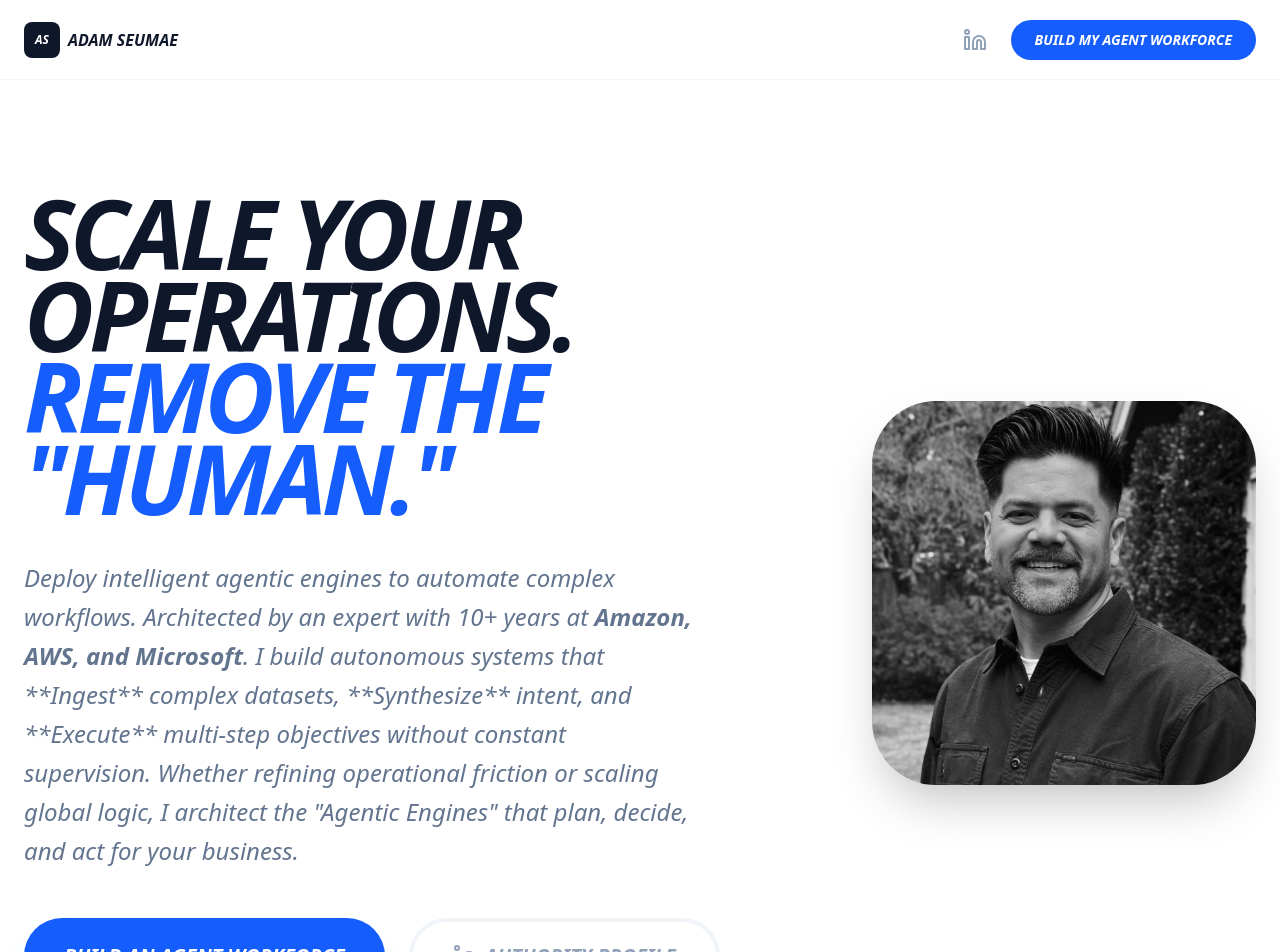
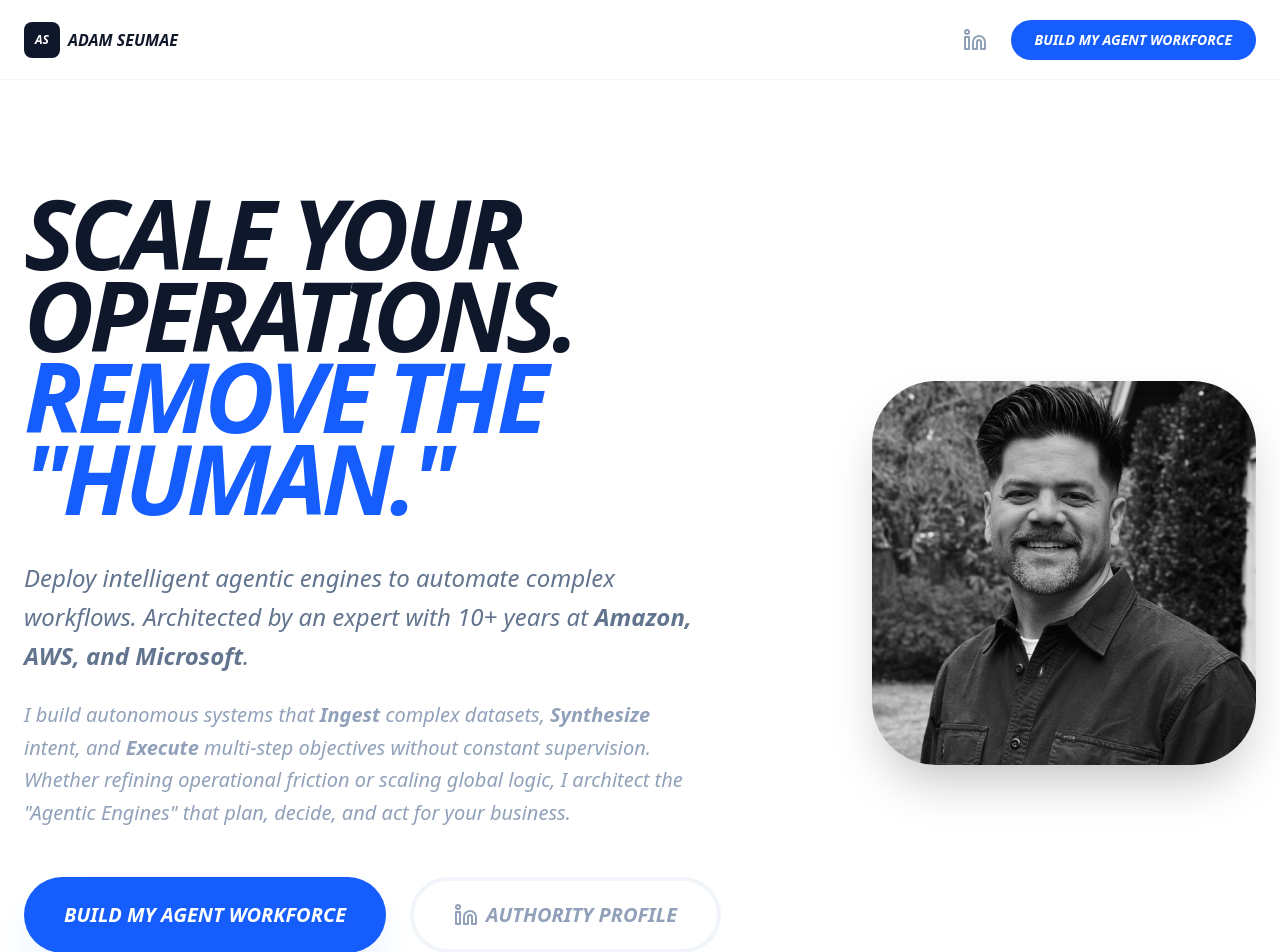
Before and after one commit to bombayway-png/portfolio-2026, a Next.js app: page / in a window 1280 px wide. Shown: the top 952 px of the page. Built offline with nearby package versions, Linux system fonts and the light colour scheme.

Commit message:
Update page.tsx

```diff
--- a/app/page.tsx
+++ b/app/page.tsx
@@ -54,19 +54,22 @@ export default function Home() {
       </nav>
 
       <main className="max-w-7xl mx-auto px-6 pt-48 pb-24 text-left">
-        {/* --- Hero Section --- */}
+        {/* --- Hero Section with Expanded Narrative --- */}
         <section className="flex flex-col md:flex-row gap-16 items-center mb-32">
           <div className="flex-1">
             <h1 className="text-6xl md:text-8xl font-black tracking-tighter leading-[0.85] mb-10 italic uppercase">
               Scale Your Operations. <br />
               <span className="text-blue-600">Remove the &quot;Human.&quot;</span>
             </h1>
-            <p className="text-xl md:text-2xl text-slate-500 max-w-2xl font-medium italic mb-12 leading-relaxed">
-              Deploy intelligent agentic engines to automate complex workflows. Architected by an expert with 10+ years at <strong>Amazon, AWS, and Microsoft</strong>. I build autonomous systems that **Ingest** complex datasets, **Synthesize** intent, and **Execute** multi-step objectives without constant supervision. Whether refining operational friction or scaling global logic, I architect the "Agentic Engines" that plan, decide, and act for your business.
+            <p className="text-xl md:text-2xl text-slate-500 max-w-2xl font-medium italic mb-6 leading-relaxed">
+              Deploy intelligent agentic engines to automate complex workflows. Architected by an expert with 10+ years at <strong>Amazon, AWS, and Microsoft</strong>.
+            </p>
+            <p className="text-lg md:text-xl text-slate-400 max-w-2xl font-medium italic mb-12 leading-relaxed">
+              I build autonomous systems that <strong>Ingest</strong> complex datasets, <strong>Synthesize</strong> intent, and <strong>Execute</strong> multi-step objectives without constant supervision. Whether refining operational friction or scaling global logic, I architect the &quot;Agentic Engines&quot; that plan, decide, and act for your business.
             </p>
             <div className="flex flex-col sm:flex-row gap-6">
               <button onClick={() => setActiveFilter('intake')} className="bg-blue-600 text-white px-10 py-5 rounded-full text-xl font-black hover:scale-105 transition-all shadow-2xl shadow-blue-100 italic uppercase">
-                Build An Agent Workforce
+                Build My Agent Workforce
               </button>
               <a
                 href="https://www.linkedin.com/in/adamseumae/"
@@ -83,6 +86,8 @@ export default function Home() {
           </div>
         </section>
 
+        {/*  */}
+
         {/* --- Outcome Metrics --- */}
         <section className="mb-40 grid grid-cols-1 md:grid-cols-3 gap-8">
             <ProofCard icon={Wallet} metric="$6M Saved" context="AWS Contract Renewals" app="Identified inefficiencies and built internal autonomous solutions." />
@@ -90,7 +95,7 @@ export default function Home() {
             <ProofCard icon={ShieldCheck} metric="MVP to Market" context="Airloom AI" app="Established architecture and SOPs to launch AI-driven products fast." />
         </section>
 
-        {/* --- LILO OS --- */}
+        {/* --- Flagship: LILO OS --- */}
         <section className="bg-slate-50 rounded-[4rem] p-12 md:p-24 mb-16">
           <div className="grid grid-cols-1 md:grid-cols-2 gap-16 items-center">
             <div className="space-y-8">
@@ -149,7 +154,7 @@ export default function Home() {
         </section>
       </main>
 
-      {/* --- Intake Portal with REVISED BUDGET RANGES --- */}
+      {/* --- Intake Portal --- */}
       <AnimatePresence>
         {activeFilter === 'intake' && (
           <motion.div initial={{ opacity: 0 }} animate={{ opacity: 1 }} exit={{ opacity: 0 }} className="fixed inset-0 z-[100] bg-white p-6 overflow-y-auto">
@@ -174,7 +179,6 @@ export default function Home() {
                       <label className="text-xs font-black uppercase tracking-widest text-blue-600">Budget Range</label>
                       <select className="w-full text-3xl font-bold border-b-4 border-slate-200 focus:border-blue-600 outline-none py-4 text-slate-900 italic bg-transparent" value={formData.budget} onChange={(e) => setFormData({...formData, budget: e.target.value})}>
                         <option value="">Select Range</option>
-                        {/* REVISED RANGES PER USER REQUEST */}
                         <option value="0-5k">$0 - $5k</option>
                         <option value="5k-10k">$5k - $10k</option>
                         <option value="10k+">$10k+</option>
```
